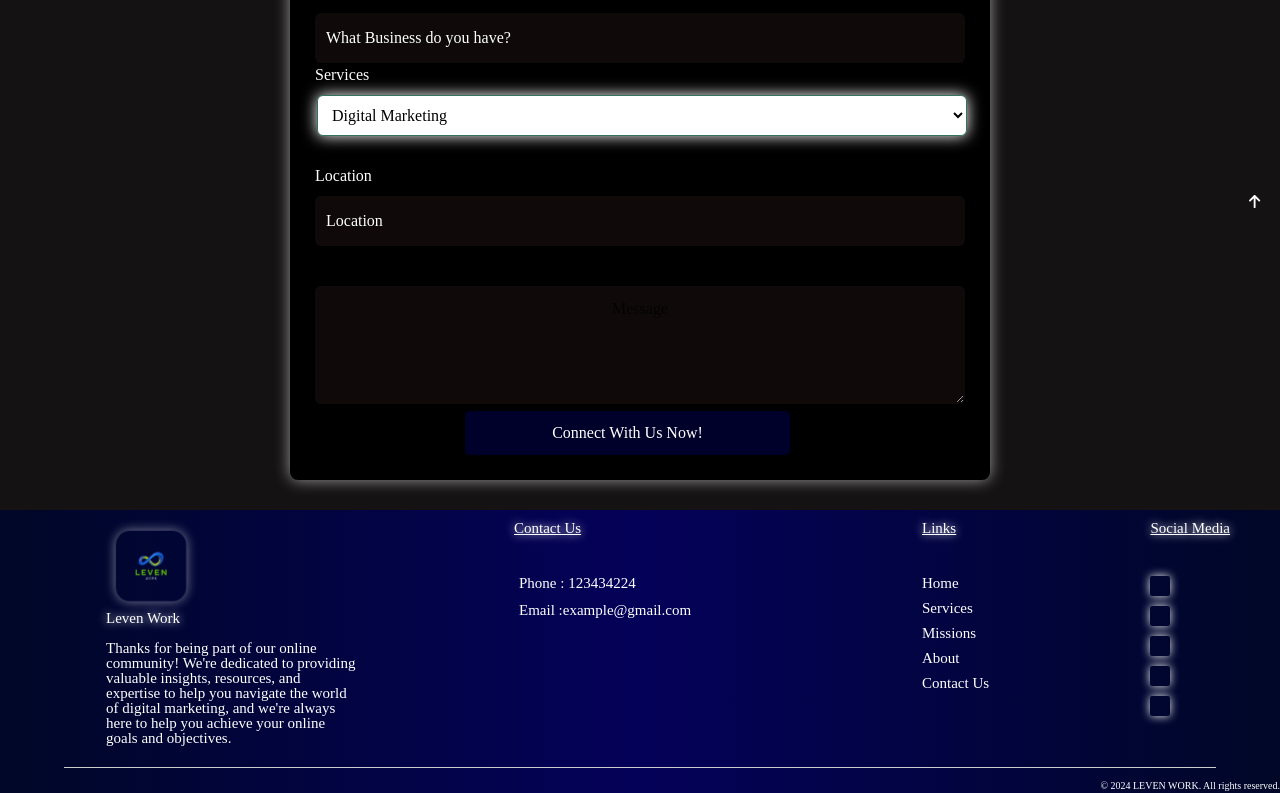
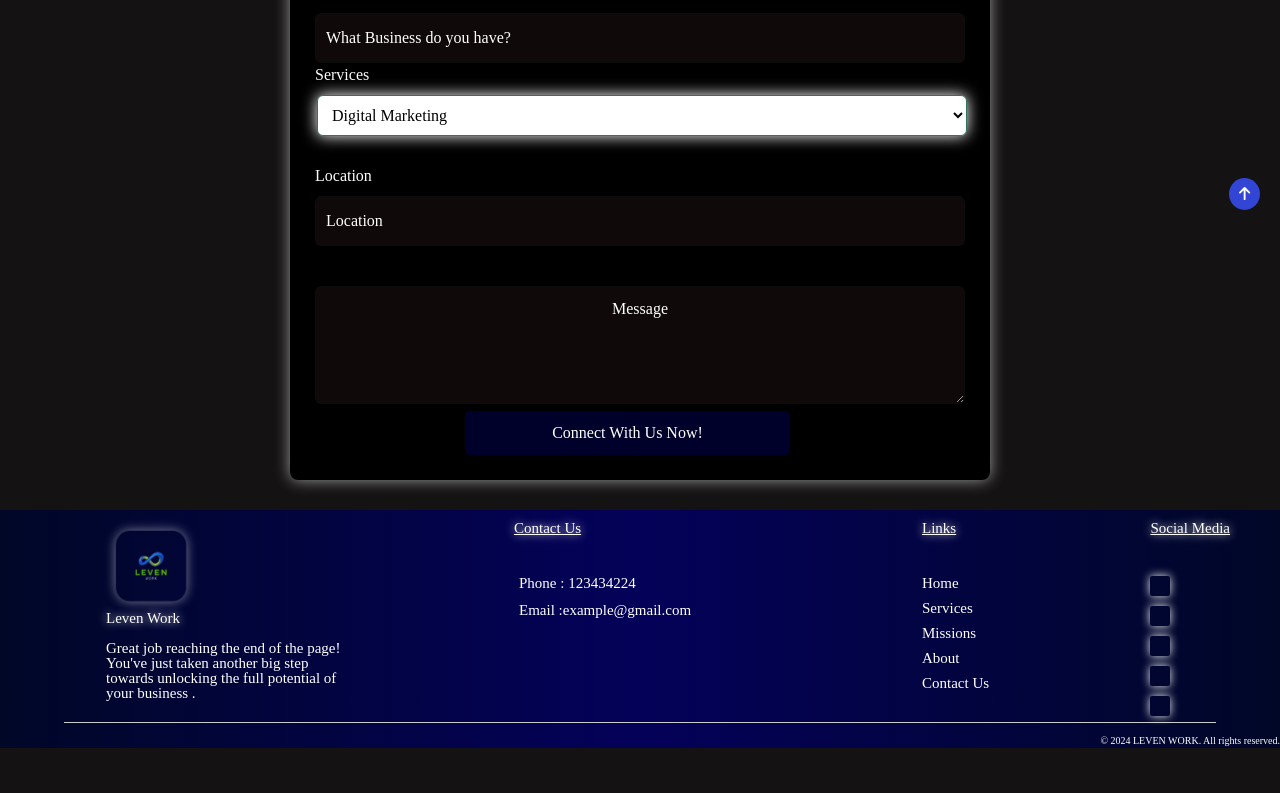
Before and after one commit to Avi-Shamnani/Leven-Work, a React (Create React App) app: page /contact in a window 1280 px wide. Shown: the part 570-1363 px from the top of the page. After the commit the page ends 1318 px from the top, so only its background shows below. Built offline with nearby package versions, Linux system fonts and the light colour scheme; no server answers; some icons are missing.

Commit message:
Fixed Form Page Display & Back To Top Arrow Display

```diff
--- a/src/components/Footer.js
+++ b/src/components/Footer.js
@@ -26,20 +26,22 @@ function Footer() {
   };
 
   return (
-    <body id="body">
+    <div id="body">
 
       <footer >
 
           <div id="row">
-            <div id="col">
-              <img src={logo} alt="Company Logo" className="logo" />
-              <h2>Leven Work</h2>
+            <div id="col" className="flex flex-col justify-between space-between align-middle">
+              <img src={logo} alt="Company Logo" className="logo " />
+              <h2 >Leven Work</h2>
               <br></br>
-              <p>
-                Thanks for being part of our online community! We're dedicated
+              <p className="ml-0 justify-center">
+                {/* Thanks for being part of our online community! We're dedicated
                 to providing valuable insights, resources, and expertise to help
                 you navigate the world of digital marketing, and we're always
-                here to help you achieve your online goals and objectives.
+                here to help you achieve your online goals and objectives. */}
+                Great job reaching the end of the page! You've just taken another big step towards unlocking the full potential of your business .
+
               </p>
             </div>
             <div id="col">
@@ -95,7 +97,7 @@ function Footer() {
           &copy; 2024 LEVEN WORK. All rights reserved.
         </div>
       </footer>
-    </body>
+    </div>
   );
 }
 
--- a/src/components/Layout.js
+++ b/src/components/Layout.js
@@ -52,7 +52,7 @@ function Layout({ children }) {
         </div>
         <div className="flex w-full justify-end align-middle mt-0 pt-0 mb-2">
           {navItem.map((item, index) => (
-            <div className="flex flex-col justify-end align-middle">
+            <div key={index} className="flex flex-col justify-end align-middle">
               {/* Showing upper cloud link structure and icon */}
               {location.pathname === item.path && (
                 <div className="flex flex-col items-center">
--- a/src/components/footer1.css
+++ b/src/components/footer1.css
@@ -112,6 +112,12 @@ ul li a {
   right: 20px;
   z-index: 1;
   cursor: pointer;
+  background-color: #3245d5;
+  padding-left: 10px;
+  padding-right: 10px;
+  padding-top: 8px;
+  padding-bottom: 8px;
+  border-radius: 100%;
 }
 
 #back-to-top i {
--- a/src/pages/Contact/Contact.css
+++ b/src/pages/Contact/Contact.css
@@ -81,7 +81,7 @@
     }
 
     .form .input-box textarea::placeholder {
-      color: #000000bc;
+      color: #fff;
     }
 
     .dropdown select::placeholder {
--- a/src/pages/Contact/index.js
+++ b/src/pages/Contact/index.js
@@ -1,10 +1,7 @@
 import React, { useState, useEffect } from "react";
 import Layout from "../../components/Layout";
 import Footer from "../../components/Footer";
-// This is to navigate to the home route rather than the index.html
 import { useNavigate } from "react-router-dom";
-
-// Importing the external css
 import "./Contact.css";
 
 function Contact() {
@@ -13,15 +10,21 @@ function Contact() {
   const [flagUrl, setFlagUrl] = useState("https://flagcdn.com/w320/in.png");
   const [phone, setPhone] = useState("");
   const [errorMsg, setErrorMsg] = useState("");
+  const [formData, setFormData] = useState({
+    name: "",
+    email: "",
+    business: "",
+    services: "Digital Marketing", // Default selected value
+    location: "",
+    description: "",
+  });
 
-  // navingating to the home page
   const navigate = useNavigate();
 
   const closeForm = () => {
     navigate("/");
   };
 
-  // Fetch country data from REST Countries API
   useEffect(() => {
     const fetchCountries = async () => {
       try {
@@ -36,12 +39,10 @@ function Contact() {
     fetchCountries();
   }, []);
 
-  // Handle country code selection and flag display
   const handleCountryCodeChange = (e) => {
     const countryCode = e.target.value;
     setSelectedCountryCode(countryCode);
 
-    // Find the selected country from the fetched data
     const country = countries.find(
       (country) =>
         country.idd &&
@@ -58,9 +59,8 @@ function Contact() {
     }
   };
 
-  // Handle phone number input
   const handlePhoneChange = (e) => {
-    let phoneNumber = e.target.value.replace(/\D/g, ""); // Remove any non-numeric characters
+    let phoneNumber = e.target.value.replace(/\D/g, "");
     if (phoneNumber.length > 10) {
       setErrorMsg("Please enter a 10-digit phone number");
     } else {
@@ -69,39 +69,97 @@ function Contact() {
     setPhone(phoneNumber);
   };
 
-  return (<>
+  const handleInputChange = (e) => {
+    setFormData({
+      ...formData,
+      [e.target.name]: e.target.value,
+    });
+  };
+
+  const handleSubmit = async (e) => {
+    e.preventDefault();
+
+    const fullPhoneNumber = selectedCountryCode + phone;
+
+    try {
+      const response = await fetch("/contact", {
+        method: "POST",
+        headers: {
+          "Content-Type": "application/json",
+        },
+        body: JSON.stringify({
+          ...formData,
+          phone: fullPhoneNumber,
+        }),
+      });
+
+      if (response.ok) {
+        alert("Your details have been successfully submitted!");
+        setFormData({
+          name: "",
+          email: "",
+          business: "",
+          services: "Digital Marketing",
+          location: "",
+          description: "",
+        });
+        setPhone("");
+        setSelectedCountryCode("+91");
+        setFlagUrl("https://flagcdn.com/w320/in.png");
+      } else {
+        alert("Failed to submit your details. Please try again.");
+      }
+    } catch (error) {
+      console.error("Error submitting form data:", error);
+      alert("An error occurred while submitting your details. Please try again.");
+    }
+  };
+
+  return (
+    <>
       <Layout>
-
         <div className="contact-page">
-        <section className="container  bg-yellow-900">
+          <section className="container bg-yellow-900">
             <header>Contact Us</header>
             <span className="close-btn" onClick={closeForm}>
               ×
             </span>
-
-          {/* Adding the method post and handling the form in create route */}
-          <form action="/addUser" method="post" className="form">
+            <form onSubmit={handleSubmit} className="form">
               {/* Full Name */}
               <div className="input-box">
                 <label htmlFor="Name">Full Name</label>
-              <input type="text" placeholder="Enter Full Name" required />
+                <input
+                  type="text"
+                  name="name"
+                  value={formData.name}
+                  onChange={handleInputChange}
+                  placeholder="Enter Full Name"
+                  required
+                />
               </div>
 
               {/* Email */}
               <div className="input-box">
                 <label htmlFor="Email">Email</label>
-              <input type="email" placeholder="Enter email-id" required />
+                <input
+                  type="email"
+                  name="email"
+                  value={formData.email}
+                  onChange={handleInputChange}
+                  placeholder="Enter email-id"
+                  required
+                />
               </div>
 
               {/* Mobile Number */}
               <div className="input-box">
                 <label>Mobile Number</label>
                 <div className="phone-input flex">
-                {/* Country Code Dropdown */}
                   <select
                     id="country-code"
                     value={selectedCountryCode}
                     onChange={handleCountryCodeChange}
+                    className="text-black"
                   >
                     <option value="">Select Country Code</option>
                     {countries.map((country, index) =>
@@ -117,12 +175,15 @@ function Contact() {
                       ) : null
                     )}
                   </select>
-                {/* Display Flag */}
                   {flagUrl && (
                     <img
                       src={flagUrl}
                       alt="Country flag"
-                    style={{ width: "50px", height: "40px", marginLeft: "5px" }}
+                      style={{
+                        width: "50px",
+                        height: "40px",
+                        marginLeft: "5px",
+                      }}
                     />
                   )}
                 </div>
@@ -137,9 +198,8 @@ function Contact() {
                   maxLength="10"
                   value={phone}
                   onChange={handlePhoneChange}
-                pattern="[0-9]*" // This will allow only numbers
+                  pattern="[0-9]*"
                 />
-
                 <p id="error-msg">{errorMsg}</p>
               </div>
 
@@ -148,6 +208,9 @@ function Contact() {
                 <label htmlFor="business">Business</label>
                 <input
                   type="text"
+                  name="business"
+                  value={formData.business}
+                  onChange={handleInputChange}
                   placeholder="What Business do you have?"
                   required
                 />
@@ -156,9 +219,17 @@ function Contact() {
               {/* Services */}
               <div className="dropdown">
                 <label htmlFor="services">Services</label>
-              <select name="services" id="services" required>
+                <select
+                  name="services"
+                  id="services"
+                  value={formData.services}
+                  onChange={handleInputChange}
+                  required
+                >
                   <optgroup label="Services">
-                  <option value="Digital Marketing">Digital Marketing</option>
+                    <option value="Digital Marketing">
+                      Digital Marketing
+                    </option>
                     <option value="Web Development">Web Development</option>
                     <option value="App Development">App Development</option>
                   </optgroup>
@@ -168,15 +239,24 @@ function Contact() {
               {/* Location */}
               <div className="input-box">
                 <label htmlFor="location">Location</label>
-              <input type="text" placeholder="Location" required />
+                <input
+                  type="text"
+                  name="location"
+                  value={formData.location}
+                  onChange={handleInputChange}
+                  placeholder="Location"
+                  required
+                />
               </div>
 
               {/* Message */}
               <div className="input-box">
                 <textarea
-                id="message"
-                name="message"
+                  id="description"
+                  name="description"
                   rows="4"
+                  value={formData.description}
+                  onChange={handleInputChange}
                   placeholder="Message"
                   style={{ textAlign: "center" }}
                   required
@@ -188,11 +268,10 @@ function Contact() {
                 Connect With Us Now!
               </button>
             </form>
-          {/* <iframe src="https://www.google.com/maps/embed?pb=!1m18!1m12!1m3!1d3628.9769343156877!2d80.81024617444585!3d24.55545917812968!2m3!1f0!2f0!3f0!3m2!1i1024!2i768!4f13.1!3m3!1m2!1s0x39847fcef946cea3%3A0xaa6be478fdf07ef2!2sSatna%20Smart%20City%20Incubation%20Center!5e0!3m2!1sen!2sin!4v1723737857816!5m2!1sen!2sin" width="600" height="450" style="border:0;" allowfullscreen="" loading="lazy" referrerpolicy="no-referrer-when-downgrade"></iframe> */}
           </section>
         </div>
       </Layout>
-      <Footer></Footer>
+      <Footer />
     </>
   );
 }
```
Also changed, not shown: src/models/client.model.js (+18 -12 lines), src/pages/Db/index.js (+21 -13 lines). Lines whose indentation alone changed are shown as unchanged.
